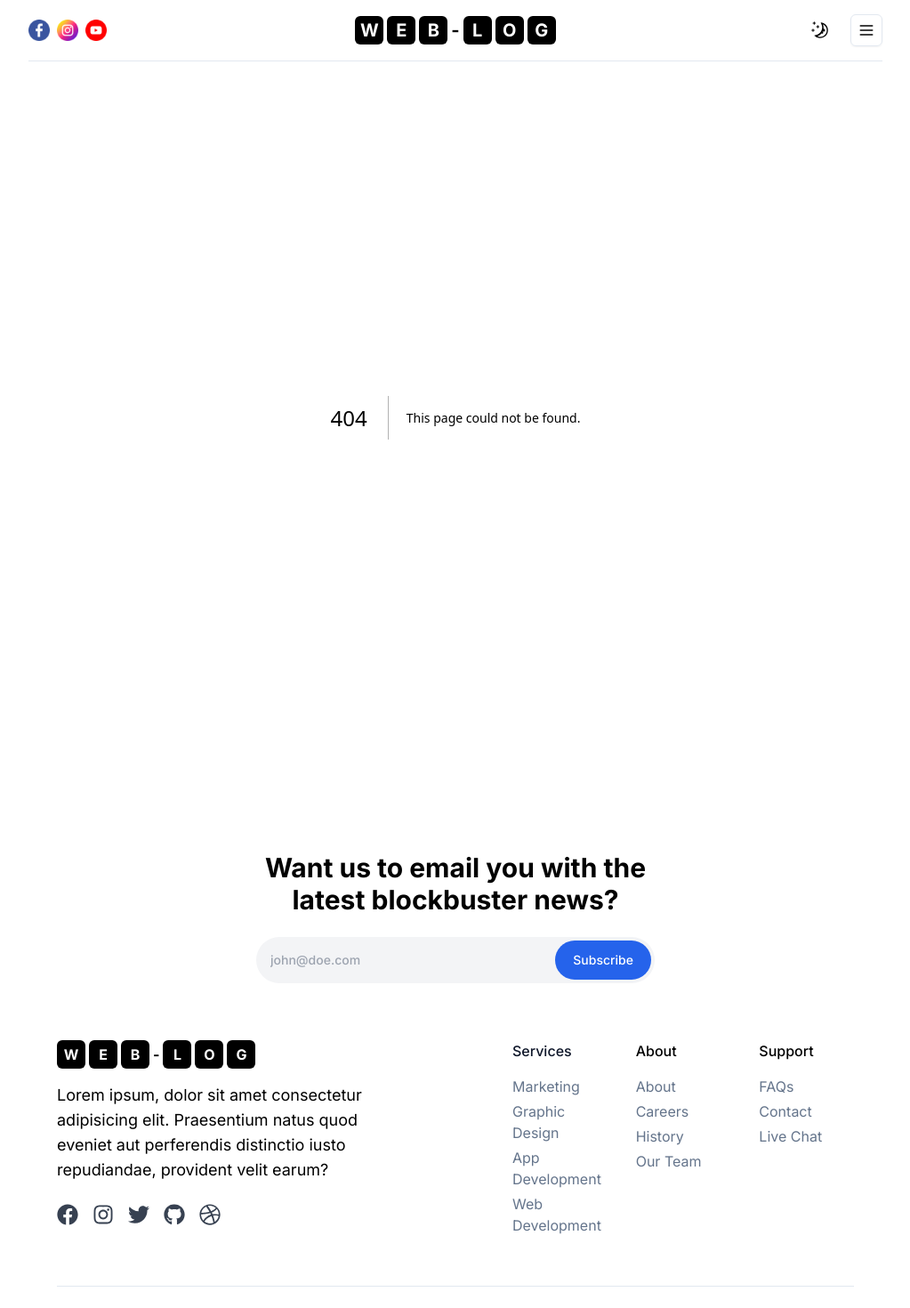
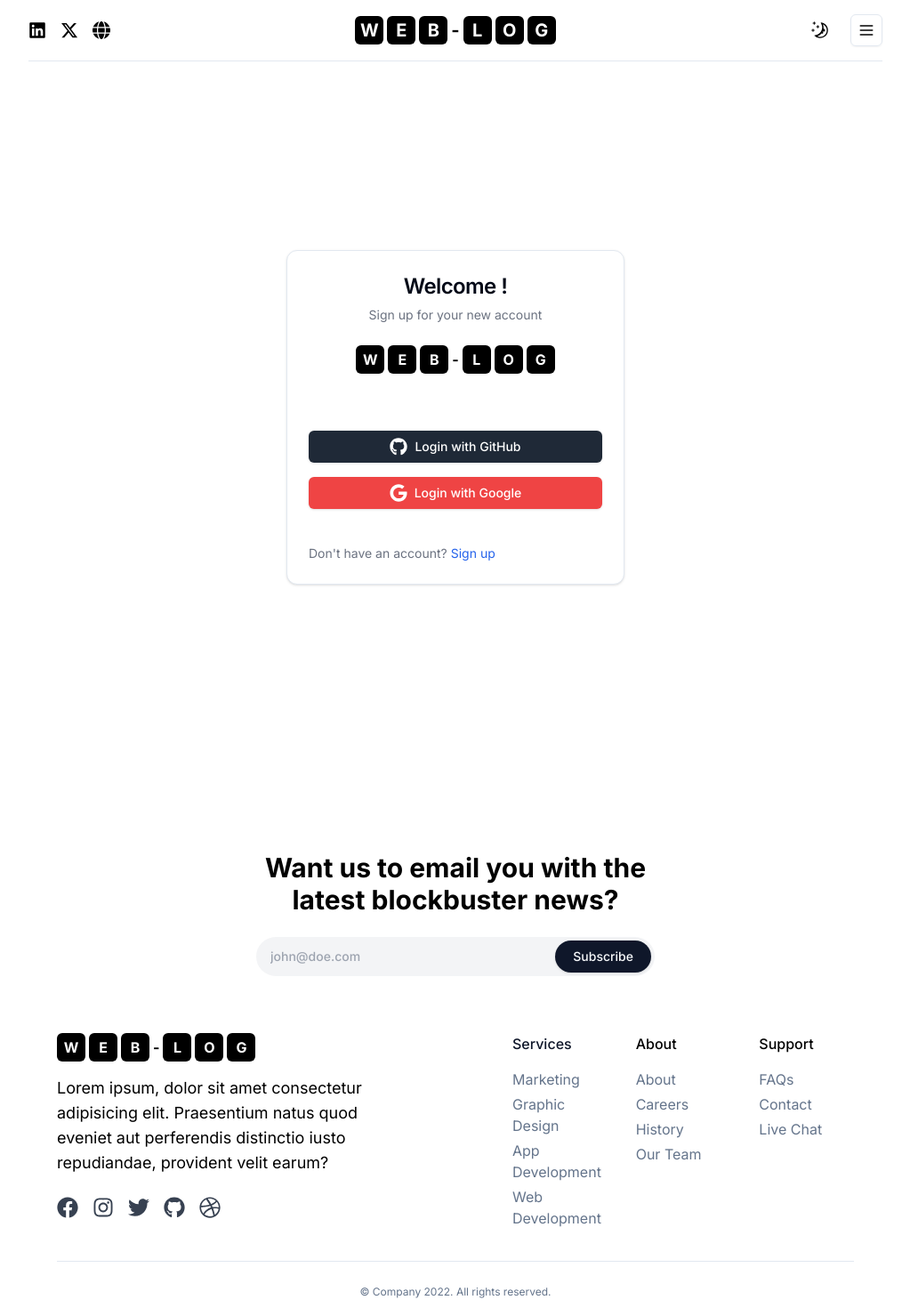
Before and after one commit to tharuAnish/Web-log, a Next.js app: page /signup in a window 1280 px wide. Before the commit this address had no page. Shown: the top 1470 px of the page at 89% size, without its empty margins (128-1151 px from the left). Built offline with nearby package versions, Linux system fonts and the light colour scheme.

Commit message:
upgraded nextjs version , initiated redux and RTK

```diff
--- a/package.json
+++ b/package.json
@@ -16,17 +16,20 @@
     "@radix-ui/react-separator": "^1.1.0",
     "@radix-ui/react-slot": "^1.1.0",
     "@radix-ui/react-tabs": "^1.1.0",
+    "@reduxjs/toolkit": "^2.2.7",
     "class-variance-authority": "^0.7.0",
     "clsx": "^2.1.1",
     "eslint": "8.48.0",
     "eslint-config-next": "13.4.19",
     "lucide-react": "^0.441.0",
-    "next": "13.4.19",
+    "next": "^14.2.13",
+    "next-auth": "5.0.0-beta.21",
     "next-themes": "^0.3.0",
     "react": "18.2.0",
     "react-dom": "18.2.0",
     "react-icons": "^5.3.0",
     "react-quill": "^2.0.0",
+    "react-redux": "^9.1.2",
     "tailwind-merge": "^2.5.2",
     "tailwindcss-animate": "^1.0.7"
   },
--- a/src/app/create/page.jsx
+++ b/src/app/create/page.jsx
@@ -70,7 +70,7 @@ export default function CreateBlog() {
   }
 
   return (
-    <div className="container mx-auto p-4  min-h-screen">
+    <div className="container mx-auto p-4 mt-5 min-h-screen">
       <h1 className="text-3xl font-bold mb-6">Create a Blog Post</h1>
       <Tabs defaultValue="write" className="w-full ">
         <TabsList className="mb-5">
@@ -130,7 +130,15 @@ export default function CreateBlog() {
           </Button> */}
         </TabsContent>
         <TabsContent value="preview" className="space-y-4">
-          <h2 className="text-2xl font-bold">{title}</h2>
+          <h2 className="text-2xl font-bold">
+            {title ? (
+              title
+            ) : (
+              <span className="text-muted-foreground font-medium">
+                Write a blog to see the preview ...
+              </span>
+            )}
+          </h2>
           {category && (
             <p className="text-sm text-gray-500">Category: {category}</p>
           )}
--- a/src/app/login/page.jsx
+++ b/src/app/signin/page.jsx
@@ -10,7 +10,7 @@ import {
 } from "@/components/ui/card"
 import { FaGithub, FaGoogle } from "react-icons/fa"
 
-export default function Login() {
+export default function Signin() {
   return (
     <div className="min-h-screen flex items-center justify-center ">
       <Card className="w-[380px] shadow">
--- /dev/null
+++ b/src/app/signup/page.jsx
@@ -0,0 +1,43 @@
+import Logo from "@/components/footer/Logo"
+import { Button } from "@/components/ui/button"
+import {
+  Card,
+  CardContent,
+  CardDescription,
+  CardFooter,
+  CardHeader,
+  CardTitle,
+} from "@/components/ui/card"
+import { FaGithub, FaGoogle } from "react-icons/fa"
+
+export default function Signup() {
+  return (
+    <div className="min-h-screen flex items-center justify-center ">
+      <Card className="w-[380px] shadow">
+        <CardHeader className="text-center">
+          <CardTitle className="text-2xl font-semibold">Welcome !</CardTitle>
+          <CardDescription className="text-gray-500">
+            Sign up for your new account
+          </CardDescription>
+        </CardHeader>
+        <div className="flex justify-center ">
+          <Logo />
+        </div>
+        <CardContent className="grid gap-4 mt-16 mb-4">
+          <Button className="w-full bg-gray-800 hover:bg-gray-900 text-white">
+            <FaGithub className="mr-2 h-5 w-5" /> Login with GitHub
+          </Button>
+          <Button className="w-full bg-red-500 hover:bg-red-600 text-white">
+            <FaGoogle className="mr-2 h-5 w-5" /> Login with Google
+          </Button>
+        </CardContent>
+        <CardFooter className="text-center text-sm text-gray-500">
+          Don't have an account?
+          <a href="/signup" className="text-blue-600 ml-1 hover:underline">
+            Sign up
+          </a>
+        </CardFooter>
+      </Card>
+    </div>
+  )
+}
--- a/src/components/footer/Footer.jsx
+++ b/src/components/footer/Footer.jsx
@@ -7,6 +7,7 @@ import {
   FaTwitter,
 } from "react-icons/fa"
 import Logo from "./Logo"
+import { Button } from "../ui/button"
 
 export default function Footer() {
   return (
@@ -25,20 +26,20 @@ export default function Footer() {
               </label>
 
               <input
-                className="w-full rounded-full border-gray-200 bg-gray-100 p-4 pe-32 text-sm font-medium"
+                className="w-full rounded-full border-gray-200 bg-gray-100 py-3 p-4 pe-32 text-sm font-medium"
                 id="email"
                 type="email"
                 placeholder="john@doe.com"
               />
 
-              <button className="absolute end-1 top-1/2 -translate-y-1/2 rounded-full bg-blue-600 px-5 py-3 text-sm font-medium text-white transition hover:bg-blue-700">
+              <Button className="absolute end-1 top-1/2 -translate-y-1/2 rounded-full  px-5 py-3 text-sm font-medium  transition ">
                 Subscribe
-              </button>
+              </Button>
             </div>
           </form>
         </div>
 
-        <div className="mt-16 grid grid-cols-1 gap-8 lg:grid-cols-2 lg:gap-32">
+        <div className="mt-16 mb-9 grid grid-cols-1 gap-8 lg:grid-cols-2 lg:gap-32">
           <div className="mx-auto max-w-sm lg:max-w-none">
             <Logo />
             <p className="mt-4 text-center  lg:text-left lg:text-lg">
@@ -156,7 +157,7 @@ export default function Footer() {
           </div>
         </div>
 
-        <div className="mt-14 border-t  pt-6">
+        <div className=" border-t  pt-6">
           <p className="text-center text-xs/relaxed text-muted-foreground">
             © Company 2022. All rights reserved.
             {/* <br />
--- a/src/components/navbar/NavItems.jsx
+++ b/src/components/navbar/NavItems.jsx
@@ -65,8 +65,8 @@ export function NavItems() {
     ...(status === "notauthenticated"
       ? [
           {
-            name: "Login",
-            path: "/login",
+            name: "Signin",
+            path: "/signin",
             icon: PiPhone,
             activeIcon: PiPhoneFill,
           },
--- a/src/components/navbar/Navbar.jsx
+++ b/src/components/navbar/Navbar.jsx
@@ -3,26 +3,22 @@ import { ModeToggle } from "../theme/toggle"
 import { NavLists } from "./NavItems"
 import { Separator } from "../ui/separator"
 import Logo from "./Logo"
+import {
+  FaGlobe,
+  FaLinkedin,
+  FaSquareTwitter,
+  FaXTwitter,
+} from "react-icons/fa6"
 
 export default function Navbar() {
   return (
     <nav>
       <div className="flex items-center justify-between  py-4">
         {/* Social Icons */}
-        <div className="hidden sm:flex flex-1 gap-2">
-          <Image
-            src="/facebook.png"
-            alt="facebook-icon"
-            height={24}
-            width={24}
-          />
-          <Image
-            src="/instagram.png"
-            alt="instagram-icon"
-            height={24}
-            width={24}
-          />
-          <Image src="/youtube.png" alt="youtube-icon" height={24} width={24} />
+        <div className="hidden sm:flex flex-1 items-center gap-4">
+          <FaLinkedin className="h-5 w-5" />
+          <FaXTwitter className="h-5 w-5" />
+          <FaGlobe className="h-5 w-5" />
         </div>
 
         <div className="flex-1 text-left sm:text-center text-xl font-bold">
```
Also changed, not shown: 2 other files (tests, documents, lock files or other folders).
